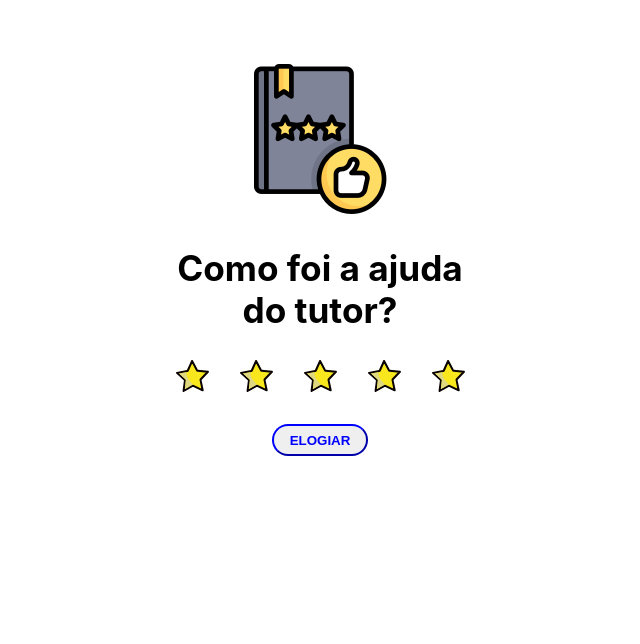
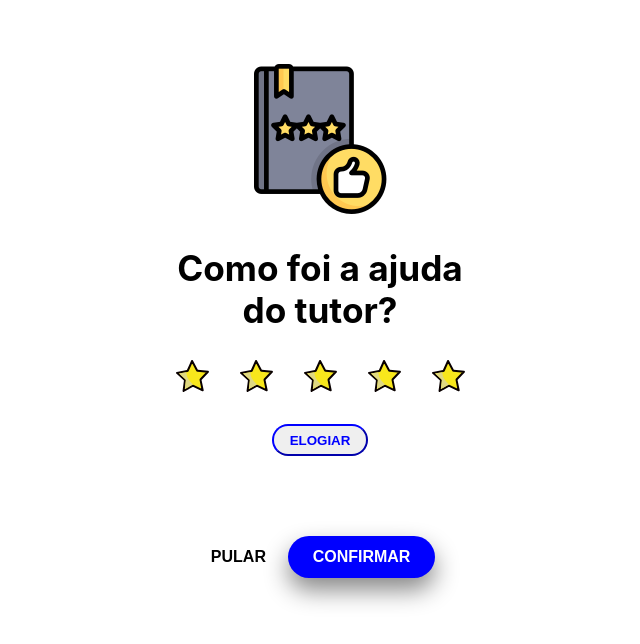
Before and after one commit to karsevar/TutorMundi-Technical-Interview, a React (Create React App) app: page / in a window 1280 px wide. Shown: the top 644 px of the page, without its empty margins (320-960 px from the left). Built offline with nearby package versions, Linux system fonts and the light colour scheme.

Commit message:
ElogiarComponent refactor from if statement to ternary operator. desktop styles framework for component finished

```diff
--- a/src/components/elogiarComponent/ElogiarComponent.js
+++ b/src/components/elogiarComponent/ElogiarComponent.js
@@ -9,23 +9,27 @@ function ElogiarComponent(props) {
     setElogiarToggle(true);
     event.stopPropagation();
   };
-  if (elogiarToggle) {
-    return (
-      <>
-        <h2>Component is toggled</h2>
-      </>
-    );
-  } else {
-    return (
-      <div className='elogiar-component'>
+
+  return (
+    <div className='elogiar-component'>
+      {elogiarToggle ? (
+        <>
+          <h2>Component is toggled</h2>
+        </>
+      ) : (
         <div className='elogiar-container'>
           <button className='elogiar-btn' onClick={event => handleClick(event)}>
             ELOGIAR
           </button>
         </div>
+      )}
+
+      <div className='confirmar-pular-container'>
+        <button className='pular-btn'>PULAR</button>
+        <button className='confirmar-btn'>CONFIRMAR</button>
       </div>
-    );
-  }
+    </div>
+  );
 }
 
 export default ElogiarComponent;
--- a/src/components/elogiarComponent/elogiarComponent.scss
+++ b/src/components/elogiarComponent/elogiarComponent.scss
@@ -1,8 +1,13 @@
 .elogiar-component {
   margin-top: 2rem;
+  margin-right: auto;
+  margin-left: auto;
+  width: 50%;
 
   display: flex;
+  flex-direction: column;
   justify-content: center;
+  align-items: center;
   .elogiar-container {
     width: 40%;
 
@@ -16,5 +21,46 @@
       border-width: 2px;
       font-weight: 600;
     }
+
+    .elogiar-btn:hover {
+      border-color: white;
+      color: white;
+      background-color: blue;
+    }
+  }
+
+  .confirmar-pular-container {
+    width: 80%;
+
+    margin-top: 5rem;
+    margin-bottom: 5rem;
+
+    display: flex;
+    justify-content: center;
+
+    .pular-btn {
+      margin-right: 1rem;
+      font-size: 1rem;
+      font-weight: 700;
+      background: none;
+      border: none;
+    }
+
+    .confirmar-btn {
+      font-size: 1rem;
+      font-weight: 700;
+      background: blue;
+      color: white;
+      width: 9.2rem;
+      height: 2.6rem;
+      border-radius: 2rem;
+      border: none;
+      box-shadow: 0px 12px 25px #888888;
+    }
+
+    .confirmar-btn:hover {
+      background-color: white;
+      color: blue;
+    }
   }
 }
```
